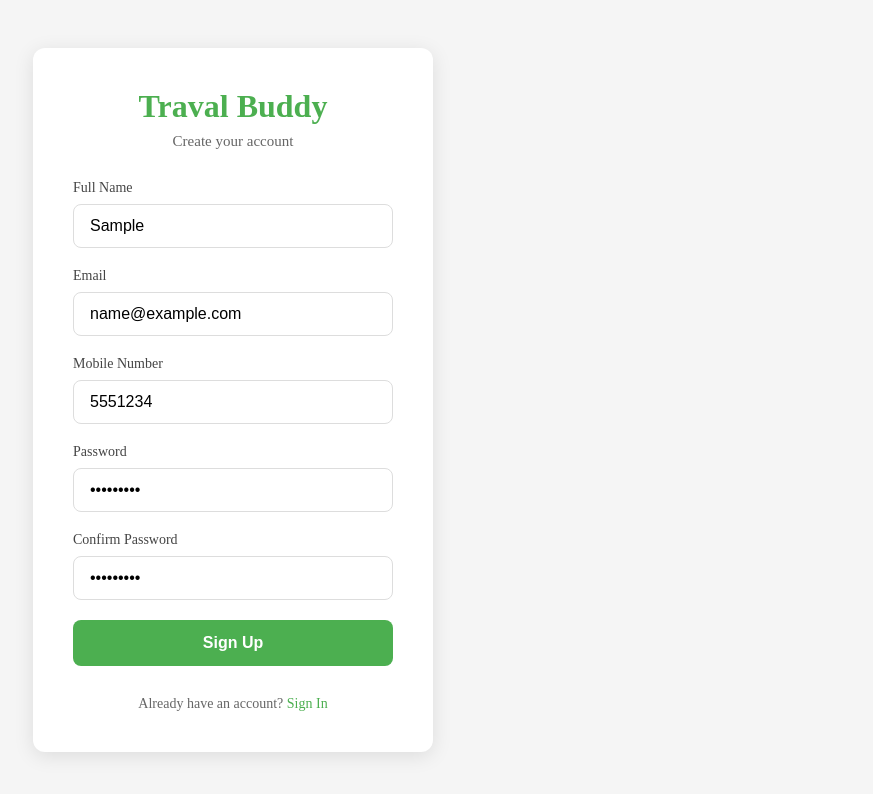
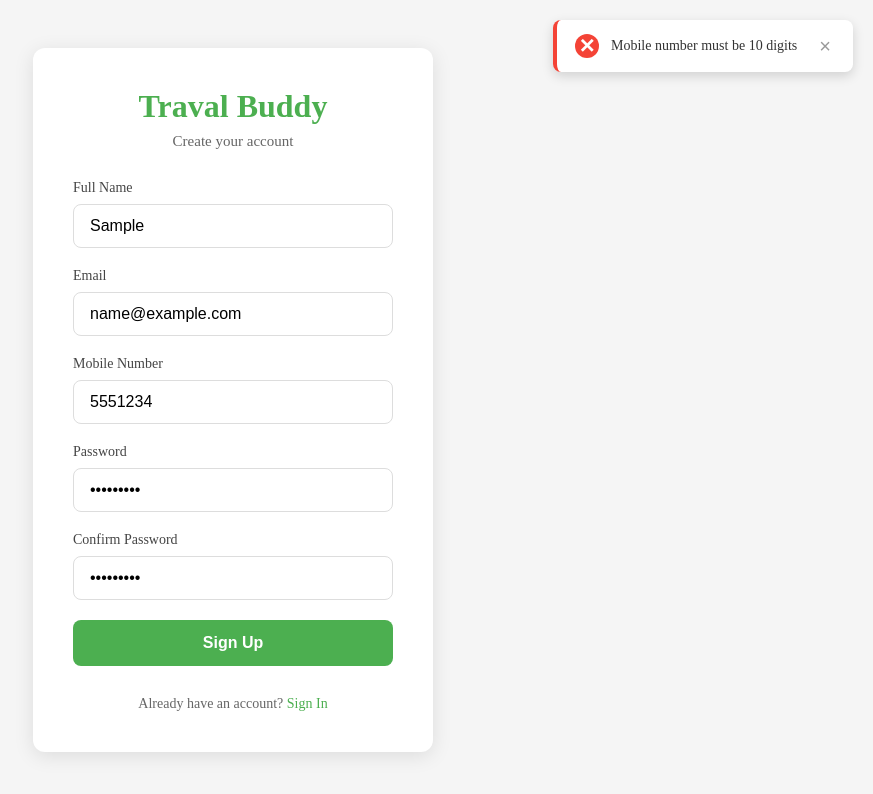
Before and after one commit to Abhinand-Innovates/travel-buddy, a React (Vite) app in the folder frontend/: page /customerSignup in a window 1280 px wide. Both pictures are taken after typing "Sample", "name@example.com", "5551234", "Sample123", "Sample123" into the empty fields and a click on the button "Sign Up". Shown: the top 794 px of the page, without its empty margins (407-1280 px from the left). Built offline with nearby package versions, Linux system fonts and the light colour scheme.

Commit message:
authentication progress

```diff
--- a/frontend/src/App.jsx
+++ b/frontend/src/App.jsx
@@ -1,8 +1,15 @@
 import "./App.css";
 import AppRoutes from "./routes/AppRoutes.jsx";
+import { FlashMessageProvider } from "./context/FlashMessageContext.jsx";
+import FlashMessage from "./components/FlashMessage.jsx";
 
 function App() {
-  return <AppRoutes />;
+  return (
+    <FlashMessageProvider>
+      <AppRoutes />
+      <FlashMessage />
+    </FlashMessageProvider>
+  );
 }
 
 export default App;
--- /dev/null
+++ b/frontend/src/components/FlashMessage.css
@@ -0,0 +1,121 @@
+.flash-message-container {
+  position: fixed;
+  top: 20px;
+  right: 20px;
+  z-index: 10000;
+  display: flex;
+  flex-direction: column;
+  gap: 12px;
+  max-width: 400px;
+  pointer-events: none;
+}
+
+.flash-message {
+  display: flex;
+  align-items: center;
+  gap: 12px;
+  padding: 14px 18px;
+  border-radius: 8px;
+  box-shadow: 0 4px 12px rgba(0, 0, 0, 0.15);
+  background: white;
+  min-width: 300px;
+  max-width: 400px;
+  pointer-events: auto;
+  cursor: pointer;
+  animation: slideIn 0.3s ease-out;
+  transition: transform 0.2s ease-out, opacity 0.2s ease-out;
+}
+
+.flash-message:hover {
+  transform: translateX(-4px);
+}
+
+@keyframes slideIn {
+  from {
+    transform: translateX(100%);
+    opacity: 0;
+  }
+  to {
+    transform: translateX(0);
+    opacity: 1;
+  }
+}
+
+.flash-message-icon {
+  font-size: 20px;
+  font-weight: bold;
+  flex-shrink: 0;
+  width: 24px;
+  height: 24px;
+  display: flex;
+  align-items: center;
+  justify-content: center;
+  border-radius: 50%;
+}
+
+.flash-message-text {
+  flex: 1;
+  font-size: 14px;
+  line-height: 1.4;
+  color: #333;
+}
+
+.flash-message-close {
+  background: none;
+  border: none;
+  font-size: 20px;
+  color: #999;
+  cursor: pointer;
+  padding: 0;
+  width: 20px;
+  height: 20px;
+  display: flex;
+  align-items: center;
+  justify-content: center;
+  flex-shrink: 0;
+  transition: color 0.2s;
+}
+
+.flash-message-close:hover {
+  color: #333;
+}
+
+/* Success state */
+.flash-message-success {
+  border-left: 4px solid #4caf50;
+}
+
+.flash-message-success .flash-message-icon {
+  background-color: #4caf50;
+  color: white;
+}
+
+/* Error state */
+.flash-message-error {
+  border-left: 4px solid #f44336;
+}
+
+.flash-message-error .flash-message-icon {
+  background-color: #f44336;
+  color: white;
+}
+
+/* Warning state */
+.flash-message-warning {
+  border-left: 4px solid #ff9800;
+}
+
+.flash-message-warning .flash-message-icon {
+  background-color: #ff9800;
+  color: white;
+}
+
+/* Info state (default) */
+.flash-message-info {
+  border-left: 4px solid #2196f3;
+}
+
+.flash-message-info .flash-message-icon {
+  background-color: #2196f3;
+  color: white;
+}
--- /dev/null
+++ b/frontend/src/components/FlashMessage.jsx
@@ -0,0 +1,49 @@
+import React from 'react';
+import { useFlashMessage } from '../context/FlashMessageContext';
+import './FlashMessage.css';
+
+const FlashMessage = () => {
+  const { messages, removeMessage } = useFlashMessage();
+
+  if (messages.length === 0) return null;
+
+  const getIcon = (type) => {
+    switch (type) {
+      case 'success':
+        return '✓';
+      case 'error':
+        return '✕';
+      case 'warning':
+        return '⚠';
+      default:
+        return 'ℹ';
+    }
+  };
+
+  return (
+    <div className="flash-message-container">
+      {messages.map((msg) => (
+        <div
+          key={msg.id}
+          className={`flash-message flash-message-${msg.type}`}
+          onClick={() => removeMessage(msg.id)}
+        >
+          <span className="flash-message-icon">{getIcon(msg.type)}</span>
+          <span className="flash-message-text">{msg.message}</span>
+          <button
+            className="flash-message-close"
+            onClick={(e) => {
+              e.stopPropagation();
+              removeMessage(msg.id);
+            }}
+            aria-label="Close"
+          >
+            ×
+          </button>
+        </div>
+      ))}
+    </div>
+  );
+};
+
+export default FlashMessage;
--- /dev/null
+++ b/frontend/src/context/FlashMessageContext.jsx
@@ -0,0 +1,52 @@
+import React, { createContext, useContext, useState, useCallback } from 'react';
+
+const FlashMessageContext = createContext();
+
+export const useFlashMessage = () => {
+  const context = useContext(FlashMessageContext);
+  if (!context) {
+    throw new Error('useFlashMessage must be used within FlashMessageProvider');
+  }
+  return context;
+};
+
+export const FlashMessageProvider = ({ children }) => {
+  const [messages, setMessages] = useState([]);
+
+  const showMessage = useCallback((message, type = 'info') => {
+    const id = Date.now() + Math.random();
+    const newMessage = { id, message, type };
+
+    setMessages((prev) => [...prev, newMessage]);
+
+    // Auto-dismiss after 4 seconds
+    setTimeout(() => {
+      setMessages((prev) => prev.filter((msg) => msg.id !== id));
+    }, 4000);
+
+    return id;
+  }, []);
+
+  const removeMessage = useCallback((id) => {
+    setMessages((prev) => prev.filter((msg) => msg.id !== id));
+  }, []);
+
+  const showSuccess = useCallback((message) => showMessage(message, 'success'), [showMessage]);
+  const showError = useCallback((message) => showMessage(message, 'error'), [showMessage]);
+  const showWarning = useCallback((message) => showMessage(message, 'warning'), [showMessage]);
+
+  const value = {
+    messages,
+    showMessage,
+    showSuccess,
+    showError,
+    showWarning,
+    removeMessage,
+  };
+
+  return (
+    <FlashMessageContext.Provider value={value}>
+      {children}
+    </FlashMessageContext.Provider>
+  );
+};
--- a/frontend/src/pages/auth/traveller-login.jsx
+++ b/frontend/src/pages/auth/traveller-login.jsx
@@ -210,7 +210,7 @@ const CustomerLogin = () => {
             </div>
 
             <button type="submit" className="login-button">
-              Sign In
+              Log In
             </button>
           </form>
 
--- a/frontend/src/pages/auth/traveller-signup.jsx
+++ b/frontend/src/pages/auth/traveller-signup.jsx
@@ -2,10 +2,12 @@ import React, { useState } from 'react';
 import { useNavigate } from 'react-router-dom';
 import { validateSignup } from '../../validations/signupValidation';
 import { signupUser } from '../../services/authService';
+import { useFlashMessage } from '../../context/FlashMessageContext';
 import './traveller-signup.css';
 
 const CustomerSignup = () => {
   const navigate = useNavigate();
+  const { showError } = useFlashMessage();
 
   const [formData, setFormData] = useState({
     fullName: '',
@@ -29,7 +31,7 @@ const CustomerSignup = () => {
 
     const error = validateSignup(formData);
     if (error) {
-      alert(error);
+      showError(error);
       return;
     }
 
@@ -46,7 +48,7 @@ const CustomerSignup = () => {
       navigate('/verify-otp', { state: { email: formData.email } });
 
     } catch (err) {
-      alert(err.message);
+      showError(err.message);
     } finally {
       setLoading(false);
     }
--- a/frontend/src/pages/auth/varify-otp.jsx
+++ b/frontend/src/pages/auth/varify-otp.jsx
@@ -1,18 +1,27 @@
 import React, { useState, useRef, useEffect } from 'react';
 import { useLocation, useNavigate } from 'react-router-dom';
+import { useFlashMessage } from '../../context/FlashMessageContext';
 import './varify-otp.css';
 
 const VarifyOtp = () => {
   const [otp, setOtp] = useState(['', '', '', '', '', '']);
+  const [loading, setLoading] = useState(false);
+
   const inputRefs = useRef([]);
   const navigate = useNavigate();
   const { state } = useLocation();
+  const { showWarning } = useFlashMessage();
 
-  const email = state?.email; // passed from signup
+  const email = state?.email;
 
+  // Redirect if accessed directly
   useEffect(() => {
+    if (!email) {
+      navigate('/customerSignup');
+      return;
+    }
     inputRefs.current[0]?.focus();
-  }, []);
+  }, [email, navigate]);
 
   const handleChange = (index, value) => {
     if (!/^\d*$/.test(value)) return;
@@ -32,28 +41,83 @@ const VarifyOtp = () => {
     }
   };
 
-  const handleSubmit = (e) => {
+  // 🔐 VERIFY OTP
+  const handleSubmit = async (e) => {
     e.preventDefault();
 
-    const otpCode = otp.join('');
+    const otpValue = otp.join('');
 
-    if (otpCode.length !== 6) {
-      alert('Please enter a valid 6-digit OTP');
+    if (otpValue.length !== 6) {
+      showWarning('Please enter a valid 6-digit OTP');
       return;
     }
 
-    console.log('Verify OTP:', { email, otpCode });
+    try {
+      setLoading(true);
 
-    // 🔜 Next step: call backend verify-otp API
-    // navigate('/login') on success
+      const res = await fetch('http://localhost:5000/api/auth/verify-otp', {
+        method: 'POST',
+        headers: {
+          'Content-Type': 'application/json',
+        },
+        body: JSON.stringify({
+          email,
+          otp: otpValue,
+        }),
+      });
+
+      const data = await res.json();
+
+      if (!res.ok) {
+        showWarning(data.message || 'OTP verification failed');
+        return;
+      }
+
+      // ✅ SUCCESS
+      navigate('/customerLogin');
+
+    } catch (error) {
+      showWarning('Something went wrong. Please try again.');
+    } finally {
+      setLoading(false);
+    }
+  };
+
+  // 🔁 RESEND OTP
+  const handleResendOtp = async () => {
+    try {
+      const res = await fetch('http://localhost:5000/api/auth/resend-otp', {
+        method: 'POST',
+        headers: {
+          'Content-Type': 'application/json',
+        },
+        body: JSON.stringify({ email }),
+      });
+
+      const data = await res.json();
+
+      if (!res.ok) {
+        showWarning(data.message || 'Failed to resend OTP');
+        return;
+      }
+
+      showWarning('OTP resent successfully');
+      setOtp(['', '', '', '', '', '']);
+      inputRefs.current[0]?.focus();
+
+    } catch (error) {
+      showWarning('Failed to resend OTP');
+    }
   };
 
   return (
     <div className="otp-container">
       <div className="otp-card">
         <h2 className="otp-title">Traval Buddy</h2>
+
         <p className="otp-subtitle">
-          We've sent a 6-digit verification code to <b>{email}</b>.
+          We've sent a 6-digit verification code to <b>{email}</b>.<br />
+          OTP will expire within 1 minute.
         </p>
 
         <form onSubmit={handleSubmit}>
@@ -72,13 +136,24 @@ const VarifyOtp = () => {
             ))}
           </div>
 
-          <button type="submit" className="otp-button">
-            Verify OTP
+          <button
+            type="submit"
+            className="otp-button"
+            disabled={loading}
+          >
+            {loading ? 'Verifying...' : 'Verify OTP'}
           </button>
         </form>
 
         <p className="resend-text">
-          Didn't receive the code? <a href="#">Resend</a>
+          Didn't receive the code?{' '}
+          <button
+            type="button"
+            onClick={handleResendOtp}
+            className="resend-link"
+          >
+            Resend
+          </button>
         </p>
       </div>
     </div>
```
